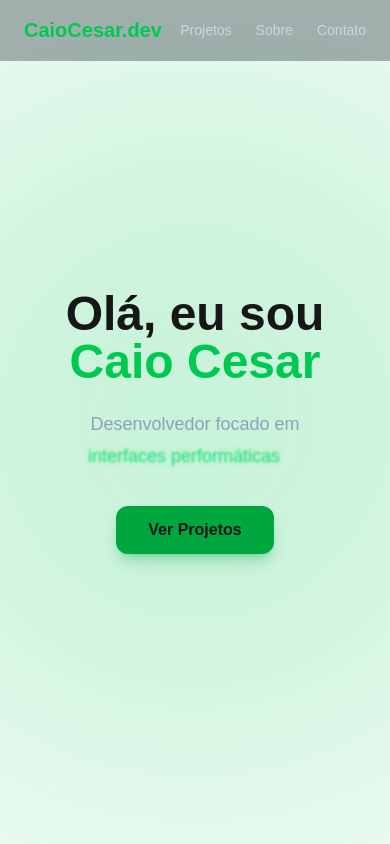
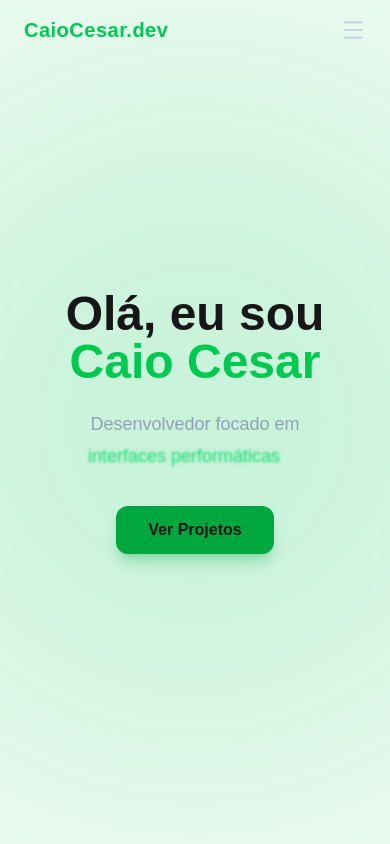
Before and after one commit to Magrelaio/portfolio-nextjs, a Next.js app: page / in a window 390 px wide. Shown: the top 844 px of the page. Built offline with nearby package versions, Linux system fonts and the light colour scheme.

Commit message:
style: Modificando a estilização da barra de tarefas e adicionando uma imagem até então placeholder para o kanbanly

```diff
--- a/components/navbar.tsx
+++ b/components/navbar.tsx
@@ -1,21 +1,90 @@
 "use client";
 
+import { useEffect, useState } from "react";
+import { motion, AnimatePresence } from "framer-motion";
+import { Menu, X } from "lucide-react";
+
 export default function Navbar() {
+  const [scrolled, setScrolled] = useState(false);
+  const [open, setOpen] = useState(false);
+
   const scrollTo = (id: string) => {
+    setOpen(false);
     document.getElementById(id)?.scrollIntoView({ behavior: "smooth" });
   };
 
+  useEffect(() => {
+    const handleScroll = () => {
+      setScrolled(window.scrollY > 40);
+    };
+    window.addEventListener("scroll", handleScroll);
+    return () => window.removeEventListener("scroll", handleScroll);
+  }, []);
+
   return (
-    <header className="fixed w-full z-50 bg-slate-950/30 backdrop-blur-md border-b border-white/5">
+    <header
+      className={`fixed w-full z-50 transition-all duration-300 ${
+        scrolled
+          ? "bg-slate-950/80 backdrop-blur-lg border-b border-green-500/10 shadow-lg"
+          : "bg-transparent"
+      }`}
+    >
       <div className="max-w-6xl mx-auto flex justify-between items-center py-4 px-6">
-        <h1 className="text-xl font-bold text-green-500">CaioCesar.dev</h1>
+        <h1 className="text-xl font-bold text-green-500 tracking-wide">
+          CaioCesar.dev
+        </h1>
 
-        <nav className="space-x-6 text-sm text-slate-300">
-          <button onClick={() => scrollTo("projects")} className="hover:text-green-500 transition pointer">Projetos</button>
-          <button onClick={() => scrollTo("about")} className="hover:text-green-500 transition">Sobre</button>
-          <button onClick={() => scrollTo("contact")} className="hover:text-green-500 transition">Contato</button>
+        <nav className="hidden md:flex space-x-8 text-sm text-slate-300">
+          {[
+            { label: "Projetos", id: "projects" },
+            { label: "Sobre", id: "about" },
+            { label: "Contato", id: "contact" },
+          ].map((item) => (
+            <button
+              key={item.id}
+              onClick={() => scrollTo(item.id)}
+              className="relative group hover:text-green-400 transition cursor-pointer"
+            >
+              {item.label}
+
+              <span className="absolute left-0 -bottom-1 h-[2px] w-0 bg-green-400 shadow-[0_0_8px_#22c55e] transition-all duration-300 group-hover:w-full" />
+
+            </button>
+          ))}
         </nav>
+
+
+        {/* MOBILE */}
+        <button
+          className="md:hidden text-slate-300"
+          onClick={() => setOpen(!open)}
+        >
+          {open ? <X size={26} /> : <Menu size={26} />}
+        </button>
       </div>
+
+      <AnimatePresence>
+        {open && (
+          <motion.div
+            initial={{ opacity: 0, y: -20 }}
+            animate={{ opacity: 1, y: 0 }}
+            exit={{ opacity: 0, y: -20 }}
+            className="md:hidden bg-slate-950/95 backdrop-blur-lg border-t border-white/10"
+          >
+            <div className="flex flex-col items-center py-6 space-y-6 text-slate-300">
+              <button onClick={() => scrollTo("projects")} className="hover:text-green-400 transition">
+                Projetos
+              </button>
+              <button onClick={() => scrollTo("about")} className="hover:text-green-400 transition">
+                Sobre
+              </button>
+              <button onClick={() => scrollTo("contact")} className="hover:text-green-400 transition">
+                Contato
+              </button>
+            </div>
+          </motion.div>
+        )}
+      </AnimatePresence>
     </header>
   );
 }
--- a/components/projects.tsx
+++ b/components/projects.tsx
@@ -9,7 +9,7 @@ const projects = [
     desc: "Gerenciador de tarefas estilo Trello",
     url: "https://kanbanly.caiocesardev.com.br",
     github: "https://github.com/Magrelaio/kanbanly",
-    image: "/projects/kanbanly.png",
+    image: "/kanbanly.png",
     techs: ["Laravel", "PostgreSQL", "Tailwind"],
   },
   {
@@ -20,13 +20,21 @@ const projects = [
     image: "/projects/starwars.png",
     techs: ["PHP", "MySQL", "JavaScript"],
   },
+  // {
+  //   title: "Adventure Codex",
+  //   desc: "Sistema online para campanhas de RPG com mapas interativos e fichas.",
+  //   url: "https://example.com/",
+  //   github: "https://github.com/Magrelaio/adventure-codex",
+  //   image: "/projects/adventure.png",
+  //   techs: ["Laravel", "WebSockets", "MySQL"],
+  // },
   {
-    title: "Adventure Codex",
-    desc: "Sistema online para campanhas de RPG com mapas interativos e fichas.",
+    title: "Modron",
+    desc: "Bot de dados para a plataforma Discord.",
     url: "https://example.com/",
-    github: "https://github.com/Magrelaio/adventure-codex",
-    image: "/projects/adventure.png",
-    techs: ["Laravel", "WebSockets", "MySQL"],
+    github: "https://github.com/Magrelaio/modron",
+    image: "/projects/modron.png",
+    techs: ["Python", "DiscordAPI", "MySQL"],
   },
 ];
 
```
Also changed, not shown: public/kanbanly.png (added).
